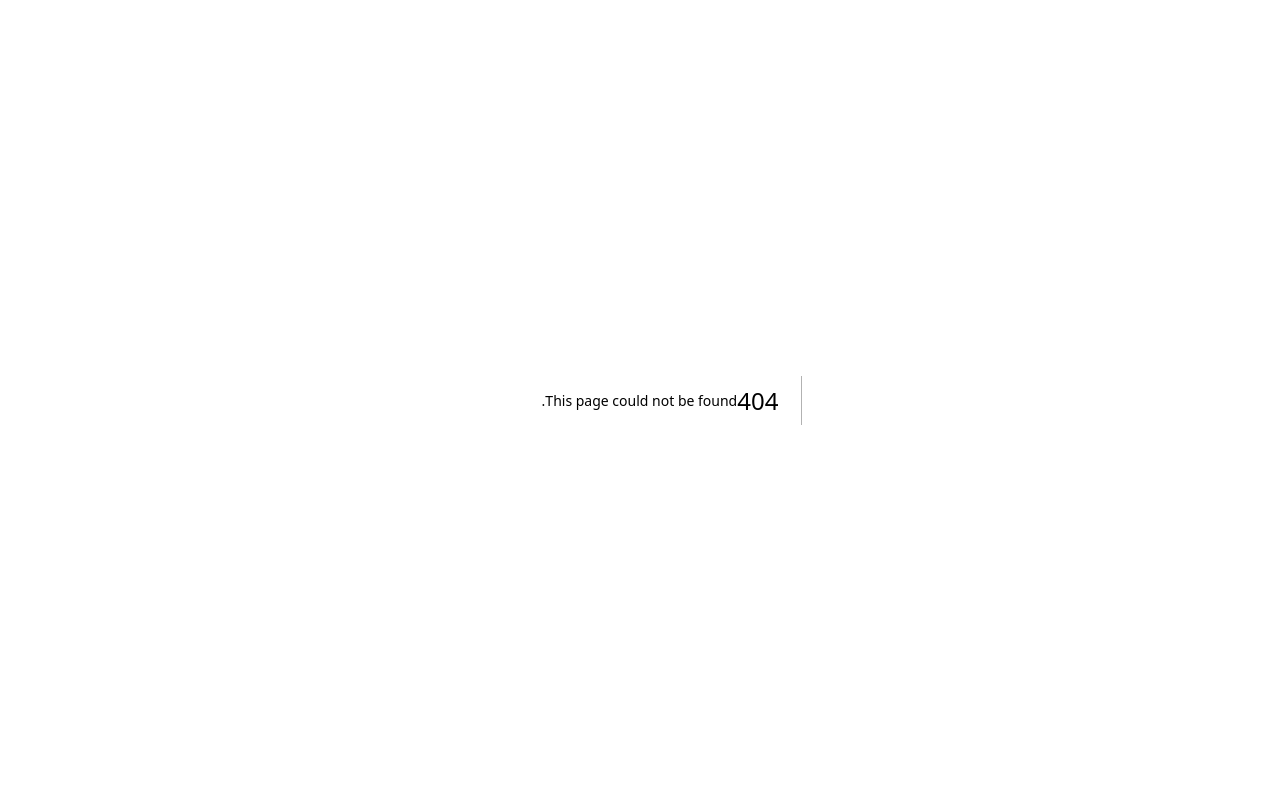
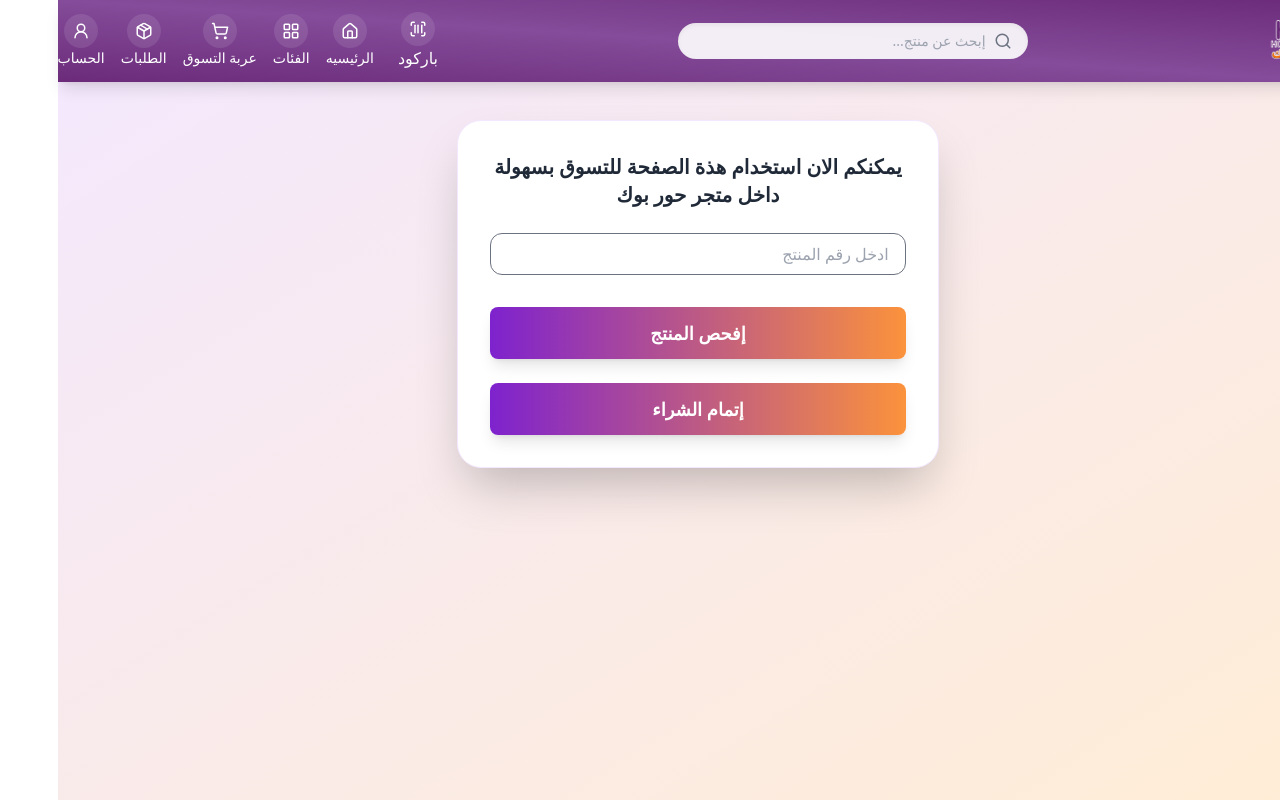
Before and after one commit to sleem5482/HoorBookRepo, a Next.js app: page /scanner in a window 1280 px wide. Before the commit this address had no page. Built offline with nearby package versions, Linux system fonts and the light colour scheme.

Commit message:
integratio

```diff
--- a/src/app/(app)/editLocation/page.tsx
+++ b/src/app/(app)/editLocation/page.tsx
@@ -7,6 +7,7 @@ import { Sparkles, MapPin, Edit2, Trash } from "lucide-react";
 import axios from "axios";
 import { BaseUrl, headers } from "../../components/Baseurl";
 import SmartNavbar from "@/app/components/ui/Navbar";
+import Loading from "@/app/components/ui/loading";
 import toast from "react-hot-toast";
 const EditLocationPage = () => {
     const [editOpen, setEditOpen] = useState(false);
@@ -15,8 +16,6 @@ const EditLocationPage = () => {
     );
     const [address, setAddress] = useState<AddressData[]>([]);
     const [loading, setLoading] = useState(true);
-    const [error, setError] = useState("");
-  const [addressList, setAddressList] = useState<AddressData[]>([]);
 const delete_address=`${BaseUrl}api/address/`;
 
     useEffect(() => {
@@ -51,13 +50,16 @@ const delete_address=`${BaseUrl}api/address/`;
             .catch(() => setLoading(false));
     };
 const handeldelete_address = (id: number) => {
+    setLoading(true)
   axios.delete(`${delete_address}${id}`, { headers })
     .then(res => {
       if (res.data.status) {
         toast.success("✅ تم حذف العنوان بنجاح");
         setAddress(prev => prev.filter(addr => addr.id !== id));
+        setLoading(false)
       } else {
         toast.error("❌ فشل حذف العنوان");
+        setLoading(false)
       }
     })
     .catch(err => {
@@ -84,9 +86,7 @@ const handeldelete_address = (id: number) => {
                         <div className="text-center text-gray-600">
                             جاري التحميل...
                         </div>
-                    ) : error ? (
-                        <div className="text-center text-red-600">{error}</div>
-                    ) : address.length === 0 ? (
+                    )  : address.length === 0 ? (
                         <div className="text-center text-gray-600">
                             لا توجد عناوين محفوظة
                         </div>
@@ -150,6 +150,7 @@ const handeldelete_address = (id: number) => {
                 onClose={() => setEditOpen(false)}
                 onSave={handleSave}
             />
+            {loading?(<Loading/>):( <></>)}
         </div>
     );
 };
--- a/src/app/(app)/location/page.tsx
+++ b/src/app/(app)/location/page.tsx
@@ -1,7 +1,7 @@
 "use client";
 import React, { useEffect, useState } from "react";
 import Container from "@/app/components/Container";
-import { Sparkles, Building2, LandmarkIcon, MapPin, Map, User, Phone } from "lucide-react";
+import { Sparkles, Building2, LandmarkIcon, MapPin, Map, User } from "lucide-react";
 import axios from "axios";
 import PhoneInput from "react-phone-input-2";
 import "react-phone-input-2/lib/style.css";
@@ -10,7 +10,9 @@ import { BaseUrl, headers } from "@/app/components/Baseurl";
 import toast, { Toaster } from "react-hot-toast";
 import { buildPayload } from "@/app/components/ui/handleAddress";
 import SmartNavbar from "@/app/components/ui/Navbar";
-
+import ErrorPopUP from "@/app/components/ui/pop-up_show_message_error";
+import Loading from "@/app/components/ui/loading";
+import { useRouter } from 'next/navigation';
 const API_BASE = `${BaseUrl}api`;
 
 const Location = () => {
@@ -29,7 +31,9 @@ const Location = () => {
   const [governorates, setGovernorates] = useState<any[]>([]);
   const [cities, setCities] = useState<any[]>([]);
   const [areas, setAreas] = useState<any[]>([]);
-  const [modal, setModal] = useState({ show: false, message: "" });
+  const [modal, setModal] = useState<{show:boolean,message:string}>({ show: false, message: "" });
+   const [loading, setLoading] = useState<boolean>(false);
+   const router = useRouter();
 
   const updateField = (field: keyof typeof formData, value: string) => {
     setFormData(prev => ({ ...prev, [field]: value }));
@@ -90,9 +94,11 @@ const Location = () => {
     if (!valid) return setModal({ show: true, message: "يرجى ملء جميع الحقول المطلوبة" });
 
     try {
+      setLoading(true)
       const res = await axios.post(`${API_BASE}/address`, buildPayload(formData), { headers });
       if (res.status === 200) {
         toast.success("تم حفظ العنوان بنجاح!");
+        router.push("/cart")
         setFormData({
           name: "",
           phone: "",
@@ -107,6 +113,9 @@ const Location = () => {
       } else toast.error("حدث خطأ أثناء حفظ العنوان");
     } catch {
       toast.error("حدث خطأ أثناء حفظ العنوان");
+    }
+    finally{
+      setLoading(false)
     }
   };
 return (
@@ -148,7 +157,16 @@ return (
     countryCodeEditable={false}
     country="eg"
     value={formData.phone}
-                onChange={(value) => updateField("phone", value)}
+    onChange={(value) => {
+      // إزالة الصفر بعد كود الدولة (20) إن وجد
+      let cleanedValue = value;
+
+      if (cleanedValue.startsWith('20') && cleanedValue[2] === '0') {
+        cleanedValue = '20' + cleanedValue.slice(3);
+      }
+
+      updateField("phone", cleanedValue);
+    }}
     placeholder="رقم الهاتف"
     enableSearch
     specialLabel=""
@@ -249,18 +267,9 @@ return (
 
     {/* المودال */}
     {modal.show && (
-      <div className="fixed inset-0 bg-black bg-opacity-40 flex items-center justify-center z-50">
-        <div className="bg-white rounded-xl shadow-lg p-6 sm:p-8 w-[90%] max-w-sm text-center">
-          <div className="mb-4 text-lg text-black">{modal.message}</div>
-          <button
-            className="text-purple-700 font-bold mt-2"
-            onClick={() => setModal({ show: false, message: "" })}
-          >
-            تأكيد
-          </button>
-        </div>
-      </div>
+      <ErrorPopUP message={modal.message} setClose={setModal}/>
     )}
+    {loading?(<Loading/>):( <></>)}
   </div>
 );
 
--- a/src/app/(app)/resetPassword/page.tsx
+++ b/src/app/(app)/resetPassword/page.tsx
@@ -12,12 +12,22 @@ import Cookies from "js-cookie";
 import ErrorPopUP from "@/app/components/ui/pop-up_show_message_error";
 import { FieldForm } from "@/app/lib/type";
 import FormField from "@/app/components/ui/Formfield";
+import Loading from "@/app/components/ui/loading";
 
 export default function ResetPasswordPage() {
     const [formData, setFormData] = useState<Record<string, any>>({
         password: "",
         confirmPassword: "",
     });
+        const [modal, setModal] = useState<{ show: boolean; message: string }>({
+        show: false,
+        message: "",
+    });
+    const [loading, setLoading] = useState<boolean>(false);
+
+    const [email, setEmail] = useState<string>("");
+    const [verificationCode, setVerificationCode] = useState<string>("");
+    const router = useRouter();
 
     const fields: FieldForm[] = [
         {
@@ -33,20 +43,7 @@ export default function ResetPasswordPage() {
             placeholder: "ادخل تأكيد كلمة السر",
         },
     ];
-    console.log(formData);
-    const [modal, setModal] = useState<{ show: boolean; message: string }>({
-        show: false,
-        message: "",
-    });
-    const [loading, setLoading] = useState<boolean>(false);
 
-    const [email, setEmail] = useState<string>("");
-    const [verificationCode, setVerificationCode] = useState<string>("");
-    const [showPassword, setShowPassword] = useState({
-        pass: false,
-        confirmPass: false,
-    });
-    const router = useRouter();
 
     //  Helper to update form fields
     const updateField = (field: keyof typeof formData, value: string) => {
@@ -110,11 +107,11 @@ export default function ResetPasswordPage() {
                 );
             }
 
-            toast.success("تم إعادة تعيين كلمة المرور بنجاح!");
             Cookies.remove("reset_pass_email");
             Cookies.remove("verifyCode");
+            setFormData({ password: "", confirmPassword: "" });
             router.push("/login");
-            setFormData({ password: "", confirmPassword: "" });
+            toast.success("تم إعادة تعيين كلمة المرور بنجاح!");
         } catch (err: any) {
             console.error(err.message);
         } finally {
@@ -123,6 +120,7 @@ export default function ResetPasswordPage() {
     };
 
     return (
+
         <div className=" min-h-screen bg-gradient-to-br from-purple-100 to-orange-100 px-2 sm:px-4 py-6 sm:py-10">
             <SmartNavbar />
 
@@ -157,6 +155,9 @@ export default function ResetPasswordPage() {
             {modal.show && (
                 <ErrorPopUP message={modal.message} setClose={setModal} />
             )}
+                {loading?(<Loading/>):(<></>
+        )}
         </div>
+
     );
 }
--- /dev/null
+++ b/src/app/(app)/scanner/page.tsx
@@ -0,0 +1,75 @@
+"use client";
+import React, { useEffect, useState } from "react";
+import Container from "@/app/components/Container";
+
+import "react-phone-input-2/lib/style.css";
+import { BaseUrl, headers } from "@/app/components/Baseurl";
+import SmartNavbar from "@/app/components/ui/Navbar";
+import Loading from "@/app/components/ui/loading";
+
+const Location = () => {
+    const API_BASE = `${BaseUrl}api`;
+    const [code, setCode] = useState("");
+    const [loading, setLoading] = useState<boolean>(false);
+
+    const handleCodeChange = (e: React.ChangeEvent<HTMLInputElement>) => {
+        setCode(e.target.value.replace(/[^0-9]/g, ""));
+    };
+    return (
+        <div className="min-h-screen bg-gradient-to-br from-purple-100 to-orange-100 px-2 sm:px-4 py-6 sm:py-10">
+            <SmartNavbar />
+
+            <div className="flex justify-center mt-10 md:mt-5 ">
+                <Container>
+                    <form
+                        className="bg-white shadow-2xl rounded-3xl p-4 sm:p-6 md:p-8 w-full max-w-full md:w-9/12 space-y-6 border border-purple-100 mt-10 mx-auto"
+                        // onSubmit={handleSubmit}
+                    >
+                        <div className="flex flex-col items-center space-y-2">
+                            <h2 className="text-xl font-bold text-gray-800 text-center">
+                                يمكنكم الان استخدام هذة الصفحة للتسوق بسهولة
+                                داخل متجر حور بوك
+                            </h2>
+                        </div>
+                        <div className="w-full">
+                            <input
+                                type="text"
+                                value={code}
+                                onChange={handleCodeChange}
+                                placeholder="ادخل رقم المنتج"
+                                className="border border-gray-500 rounded-xl px-4 py-2 w-full text-black outline-none mx-auto"
+                            />
+                        </div>
+
+
+
+                        <div className="flex flex-col justify-center items-center gap-4">
+                            <button
+                                className="
+      w-full
+      bg-gradient-to-r from-purple-700 to-orange-400
+      text-white font-bold py-3 text-lg rounded-lg shadow-lg
+      hover:scale-[1.02] transition-all duration-300 mt-2
+    ">
+                                إفحص المنتج
+                            </button>
+                            <button
+                                className="
+      w-full
+      bg-gradient-to-r from-purple-700 to-orange-400
+      text-white font-bold py-3 text-lg rounded-lg shadow-lg
+      hover:scale-[1.02] transition-all duration-300 mt-2
+    ">
+                                إتمام الشراء
+                            </button>
+                        </div>
+                    </form>
+                </Container>
+            </div>
+
+            {loading ? <Loading /> : <></>}
+        </div>
+    );
+};
+
+export default Location;
--- a/src/app/(app)/verificationCode/page.tsx
+++ b/src/app/(app)/verificationCode/page.tsx
@@ -8,6 +8,7 @@ import SmartNavbar from "@/app/components/ui/Navbar";
 import { useRouter } from "next/navigation";
 import Cookies from "js-cookie";
 import ErrorPopUP from "@/app/components/ui/pop-up_show_message_error";
+import Loading from "@/app/components/ui/loading";
 
 const VerifyCodePage = () => {
     const [code, setCode] = useState("");
@@ -18,6 +19,8 @@ const VerifyCodePage = () => {
         show: false,
         message: "",
     });
+         const [loading, setLoading] = useState<boolean>(false);
+
 
     const router = useRouter();
 
@@ -55,6 +58,7 @@ const VerifyCodePage = () => {
         const params = new FormData();
         params.append("email", email);
         try {
+            setLoading(true)
             await axios.post(`${BaseUrl}api/user/forget-password`, params, {
                 headers: {
                     "Content-Type": "multipart/form-data",
@@ -63,6 +67,9 @@ const VerifyCodePage = () => {
         } catch (err) {
             console.error("Error resending code:", err);
         }
+        finally{
+            setLoading(false)
+        }
     };
 
     const handleConfirm = async () => {
@@ -70,6 +77,7 @@ const VerifyCodePage = () => {
         sendData.append("email", email);
         sendData.append("verification_code", code);
         try {
+            setLoading(true)
             const response = await axios.post(
                 `${BaseUrl}api/user/verify-code-forget-password`,
                 sendData,
@@ -92,9 +100,14 @@ const VerifyCodePage = () => {
         } catch (err) {
             console.error("Error verifying code:", err);
         }
+        finally{
+            setLoading(false)
+        }
     };
 
     return (
+
+
         <div className="min-h-screen bg-gradient-to-br from-purple-100 to-orange-100 px-2 sm:px-4 py-6 sm:py-10">
             <SmartNavbar />
 
@@ -141,7 +154,10 @@ const VerifyCodePage = () => {
             {modal.show && (
                 <ErrorPopUP message={modal.message} setClose={setModal} />
             )}
+             {loading?(<Loading/>):( <></>)}
+
         </div>
+
     );
 };
 
--- a/src/app/components/ui/Navbar.tsx
+++ b/src/app/components/ui/Navbar.tsx
@@ -68,7 +68,7 @@ const { cartCount, refreshCartCount } = useCartStore()
   </div>
 
 
-    <Link href={''} className='flex flex-col items-center hover:text-pink-300 transition transform hover:scale-110'>
+    <Link href={'/scanner'} className='flex text-white flex-col items-center hover:text-pink-300 transition transform hover:scale-110'>
      <div className="p-2 rounded-full bg-white/10 hover:bg-pink-300/20 transition">
         <ScanBarcode size={18} />
       </div>
--- /dev/null
+++ b/src/app/components/ui/loading.tsx
@@ -0,0 +1,15 @@
+const Loading = () => {
+  return (
+    <div className="fixed inset-0 flex flex-col items-center justify-center gap-4 bg-white/80 z-50">
+      {/* Spinner */}
+      <div className="loader-spinner" />
+
+      {/* "Loading" with animated dots */}
+      <div className="text-blue-700 font-mono text-2xl font-bold">
+      جاري التحميل<span className="loading-dots" />
+      </div>
+    </div>
+  );
+};
+
+export default Loading;
```
Lines whose indentation alone changed are shown as unchanged.
